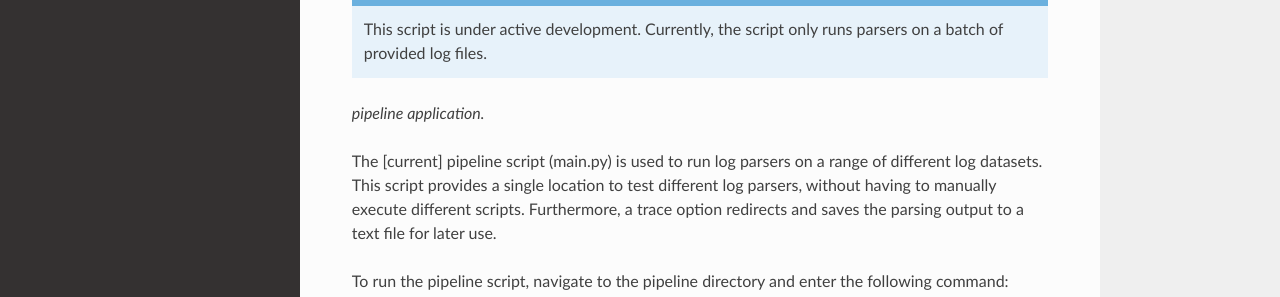
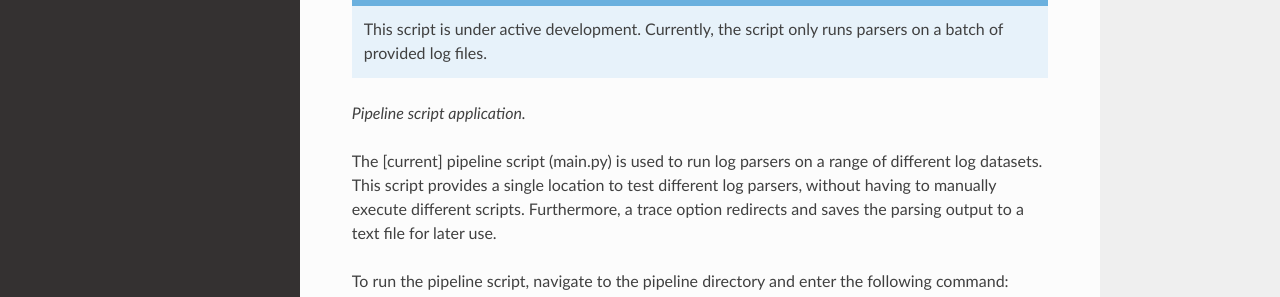
Before and after one commit to RS6730/EGH400-1-Documentation, a Sphinx documentation site: the page built from docs/source/pipeline.rst, in a window 1280 px wide and 1045 px high. Shown: the part 327-624 px from the top of the window. Built offline with Sphinx 7.4.7 and the Read the Docs theme 2.0.0, drawn with Linux system fonts in a browser that asks for light colours.

Commit message:
Fixed heading

```diff
--- a/docs/source/pipeline.rst
+++ b/docs/source/pipeline.rst
@@ -11,7 +11,7 @@ for identifying anomalies.
    This script is under active development. Currently, the script only runs
    parsers on a batch of provided log files.
 
-| *pipeline application.*
+| *Pipeline script application.*
 
 The [current] pipeline script (main.py) is used to run log parsers on a range of
 different log datasets. This script provides a single location to test different
```
